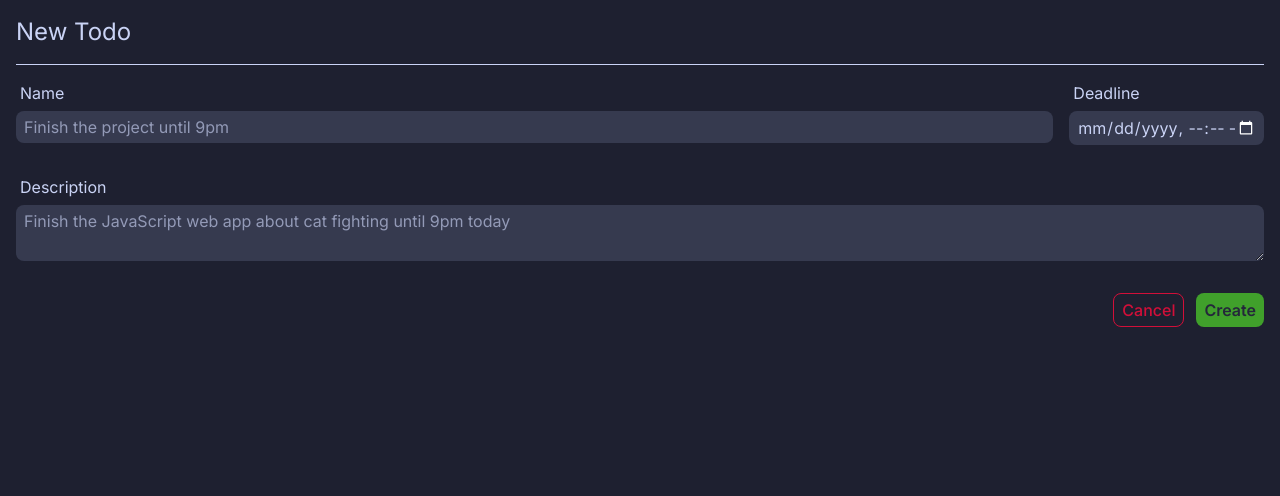
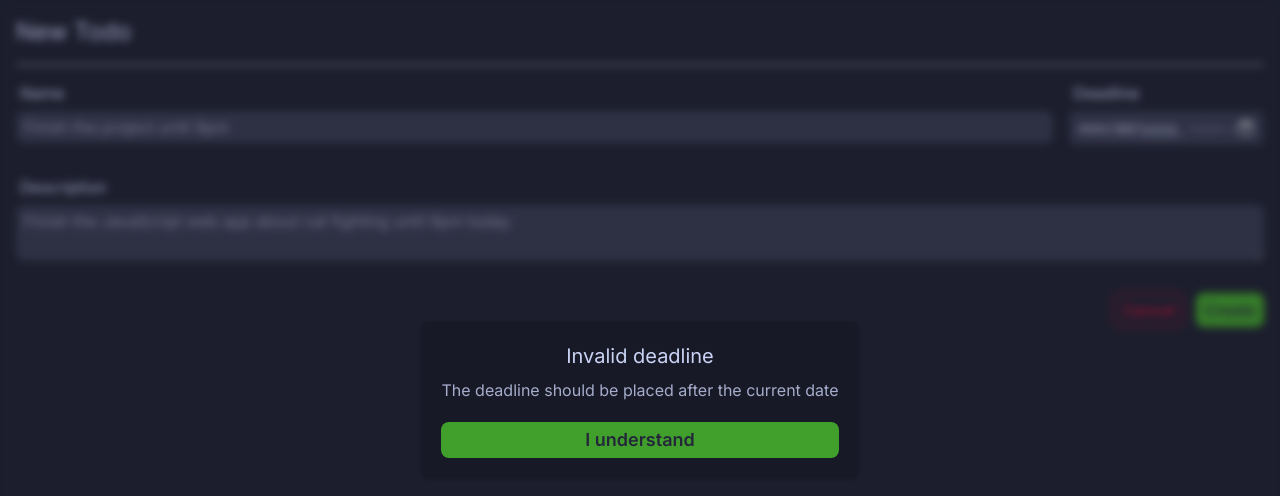
Before and after one commit to davidbasilefilho/nextjs-todo-list, a Next.js app: page /new in a window 1280 px wide. Shown: the top 496 px of the page. Built offline with nearby package versions, Linux system fonts and the light colour scheme.

Commit message:
i can't get the dialog tag to work

```diff
--- a/src/app/dbfunc.ts
+++ b/src/app/dbfunc.ts
@@ -2,6 +2,7 @@
 
 import { Prisma, PrismaPromise } from "@prisma/client";
 import { prisma } from "./client";
+import { CreateTodoResponse } from "./enums";
 
 export async function toggleTodo(
     id: number,
@@ -20,10 +21,7 @@ export async function getTodos(): Promise<
     return prisma.todo.findMany();
 }
 
-export async function createTodo(
-    data: FormData,
-    onOldDeadline: () => void
-): Promise<void> {
+export async function createTodo(data: FormData): Promise<CreateTodoResponse> {
     const title = data.get("title")?.valueOf() as string;
     const description = data.get("description")?.valueOf() as string;
     const deadline = new Date(data.get("deadline")?.valueOf() as string);
@@ -31,13 +29,13 @@ export async function createTodo(
     const now = new Date(Date.now());
 
     if (typeof title !== "string" || title.length === 0) {
-        throw new Error("Invalid title");
+        return CreateTodoResponse.InvalidTypes;
     } else if (typeof description !== "string" || description.length !== 0) {
-        throw new Error("Invalid description");
+        return CreateTodoResponse.InvalidTypes;
     } else if (!(deadline instanceof Date) || isNaN(deadline.getTime())) {
-        throw new Error("Invalid deadline");
+        return CreateTodoResponse.InvalidTypes;
     } else if (now > deadline) {
-        if (onOldDeadline) onOldDeadline();
+        return CreateTodoResponse.InvalidDeadline;
     } else {
         await prisma.todo.create({
             data: {
@@ -47,5 +45,7 @@ export async function createTodo(
                 deadline,
             },
         });
+
+        return CreateTodoResponse.Ok;
     }
 }
--- /dev/null
+++ b/src/app/enums.ts
@@ -0,0 +1,5 @@
+export enum CreateTodoResponse {
+    InvalidTypes = 0,
+    InvalidDeadline,
+    Ok,
+}
--- a/src/app/new/page.tsx
+++ b/src/app/new/page.tsx
@@ -2,11 +2,20 @@
 
 import Link from "next/link";
 import { createTodo } from "../dbfunc";
-import { useState } from "react";
+import { CreateTodoResponse } from "../enums";
+import { useRef } from "react";
 import Modal from "@/components/Modal";
 
 export default function New(): JSX.Element {
-    const [showModal, setShowModal] = useState<boolean>(false);
+    const modal = useRef<HTMLDialogElement>(null);
+
+    const showModal = () => {
+        modal.current?.showModal();
+    };
+
+    const closeModal = () => {
+        modal.current?.close();
+    };
 
     return (
         <>
@@ -17,9 +26,15 @@ export default function New(): JSX.Element {
             <hr />
 
             <form
-                action={(f: FormData) =>
-                    createTodo(f, () => setShowModal(true))
-                }
+                action={(f: FormData) => {
+                    const res = createTodo(f);
+                    res.then((value) => {
+                        if (value === CreateTodoResponse.InvalidDeadline) {
+                            console.log("Open modal");
+                            showModal();
+                        }
+                    });
+                }}
                 className="flex flex-col gap-6"
             >
                 <div className="grid grid-flow-dense grid-cols-12 gap-4 justify-between">
@@ -74,12 +89,13 @@ export default function New(): JSX.Element {
                     </button>
                 </div>
             </form>
+
             <Modal
+                ref={modal}
                 title="Invalid deadline"
-                content="The deadline should happen after the current date"
-                submitTxt="I understand"
-                enabled={showModal}
-                onSubmit={() => setShowModal(false)}
+                content="The deadline should be placed after the current date"
+                proceedTxt="I understand"
+                onProceed={closeModal}
             />
         </>
     );
--- a/src/components/Modal.tsx
+++ b/src/components/Modal.tsx
@@ -1,57 +1,43 @@
+import { ForwardedRef, forwardRef } from "react";
+
 type ModalProps = {
     title: string;
     content: string;
-    cancelTxt?: string;
-    submitTxt?: string;
-    enabled: boolean;
-    onSubmit?: () => void;
-    onCancel?: () => void;
+    proceedTxt?: string;
+    onProceed: () => void;
 };
 
-export default function Modal({
-    title,
-    content,
-    cancelTxt,
-    submitTxt,
-    enabled,
-    onSubmit,
-    onCancel,
-}: ModalProps): JSX.Element {
-    if (enabled) {
+const Modal = forwardRef<HTMLDialogElement, ModalProps>(
+    (
+        { title, content, proceedTxt, onProceed }: ModalProps,
+        ref: ForwardedRef<HTMLDialogElement>
+    ) => {
         return (
-            <div className="fixed inset-0 bg-slate-950 bg-opacity-25 backdrop-blur-sm flex justify-center items-center p-6">
-                <div className="card shadow text-center flex flex-col gap-6 p-4">
+            <dialog
+                ref={ref}
+                className="inset-0 w-full h-full bg-slate-950 bg-opacity-25 backdrop-blur-sm flex justify-center items-center p-6"
+            >
+                <div className="card shadow text-center flex flex-col gap-5 p-5">
                     <div className="flex flex-col gap-2">
-                        <h1 className="text-xl">{title}</h1>
+                        <h1 className="text-xl text-slate-50">{title}</h1>
                         <p className="text-slate-200">{content}</p>
                     </div>
 
-                    <div className="flex flex-col gap-4">
-                        {submitTxt && (
-                            <button
-                                className="btn-green animate text-lg"
-                                onClick={() => {
-                                    if (onSubmit) onSubmit();
-                                }}
-                            >
-                                {submitTxt}
-                            </button>
-                        )}
-
-                        {cancelTxt && (
-                            <button
-                                className="btn-outline-red animate"
-                                onClick={() => {
-                                    if (onCancel) onCancel();
-                                }}
-                            >
-                                {cancelTxt}
-                            </button>
-                        )}
-                    </div>
+                    <form action={() => onProceed()}>
+                        <div className="flex flex-col gap-4">
+                            {proceedTxt && (
+                                <input
+                                    className="btn-green animate text-lg"
+                                    type="submit"
+                                    value={proceedTxt}
+                                />
+                            )}
+                        </div>
+                    </form>
                 </div>
-            </div>
+            </dialog>
         );
     }
-    return <></>;
-}
+);
+
+export default Modal;
```
